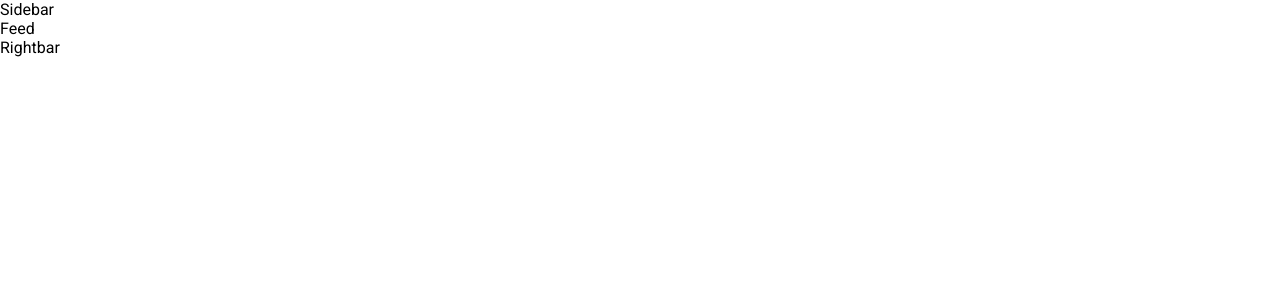
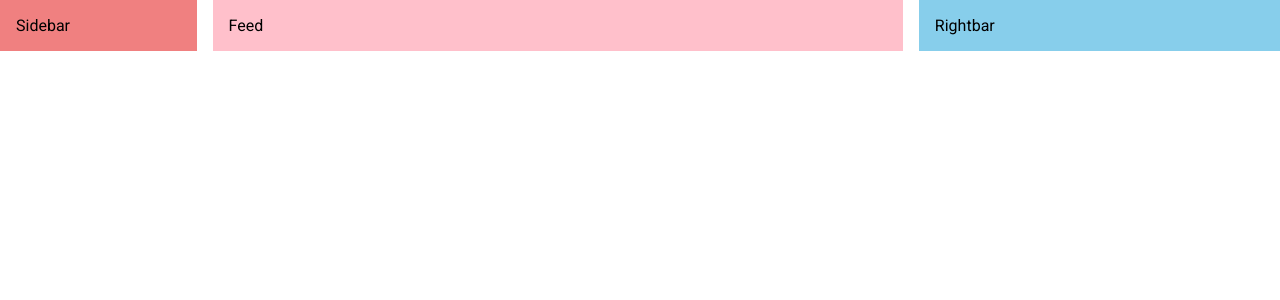
Before and after one commit to voboghure-dev/react-mui-social-site, a React (Create React App) app: page / in a window 1280 px wide. Shown: the top 300 px of the page. Built offline with nearby package versions, Linux system fonts and the light colour scheme.

Commit message:
Add layout

```diff
--- a/src/App.js
+++ b/src/App.js
@@ -1,14 +1,19 @@
+import { Box, Stack } from '@mui/material';
+// import { Box } from '@mui/system';
 import Feed from './components/Feed';
 import Rightbar from './components/Rightbar';
 import Sidebar from './components/Sidebar';
 
 function App() {
   return (
-    <div>
-      <Sidebar />
-      <Feed />
-      <Rightbar />
-    </div>
+    <Box>
+      {/* navbar */}
+      <Stack direction="row" spacing={2} justifyContent="space-between">
+        <Sidebar />
+        <Feed />
+        <Rightbar />
+      </Stack>
+    </Box>
   );
 }
 
--- a/src/components/Feed.jsx
+++ b/src/components/Feed.jsx
@@ -1,7 +1,8 @@
+import { Box } from '@mui/material'
 import React from 'react'
 
 export default function Feed() {
   return (
-    <div>Feed</div>
+    <Box bgcolor="pink" flex={4} p={2}>Feed</Box>
   )
 }
--- a/src/components/Rightbar.jsx
+++ b/src/components/Rightbar.jsx
@@ -1,7 +1,8 @@
+import { Box } from '@mui/material'
 import React from 'react'
 
 export default function Rightbar() {
   return (
-    <div>Rightbar</div>
+    <Box bgcolor="skyblue" flex={2} p={2}>Rightbar</Box>
   )
 }
--- a/src/components/Sidebar.jsx
+++ b/src/components/Sidebar.jsx
@@ -1,7 +1,8 @@
+import { Box } from '@mui/material'
 import React from 'react'
 
 export default function Sidebar() {
   return (
-    <div>Sidebar</div>
+    <Box bgcolor="lightcoral" flex={1} p={2}>Sidebar</Box>
   )
 }
```
